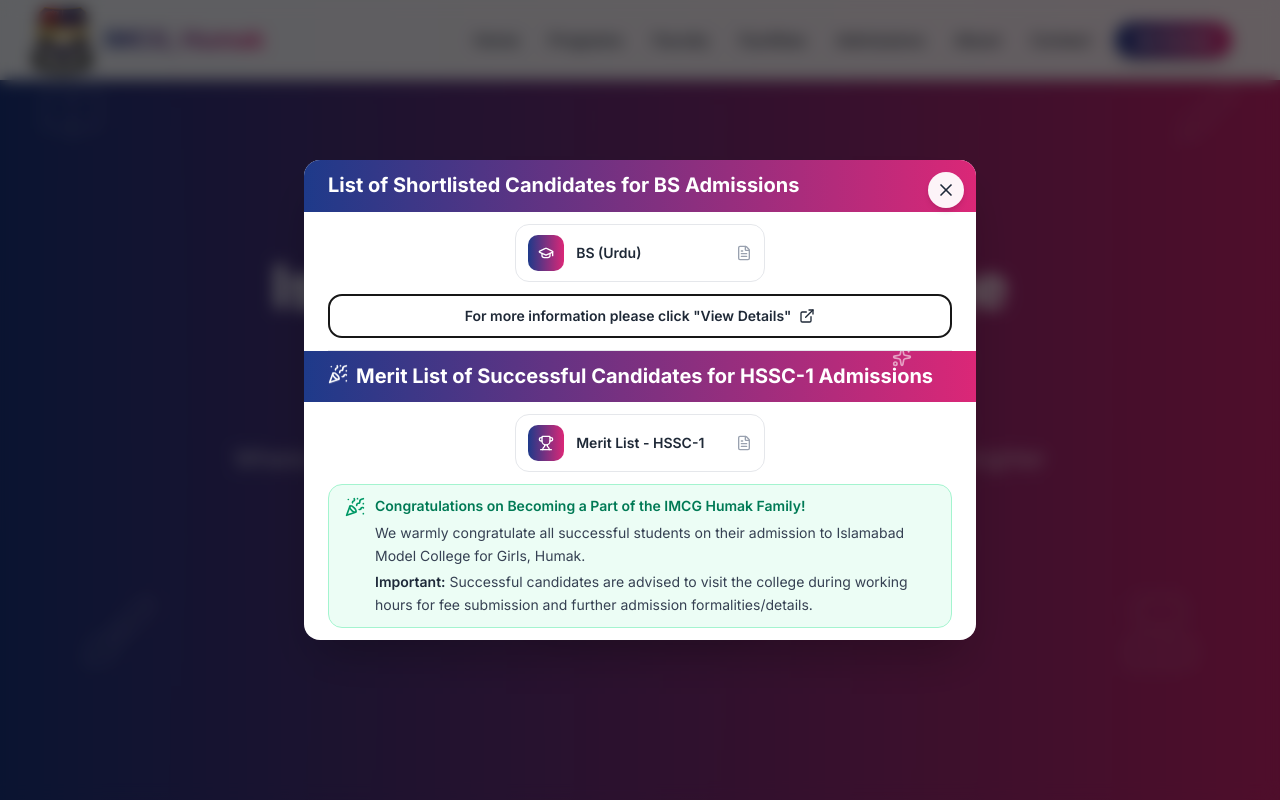
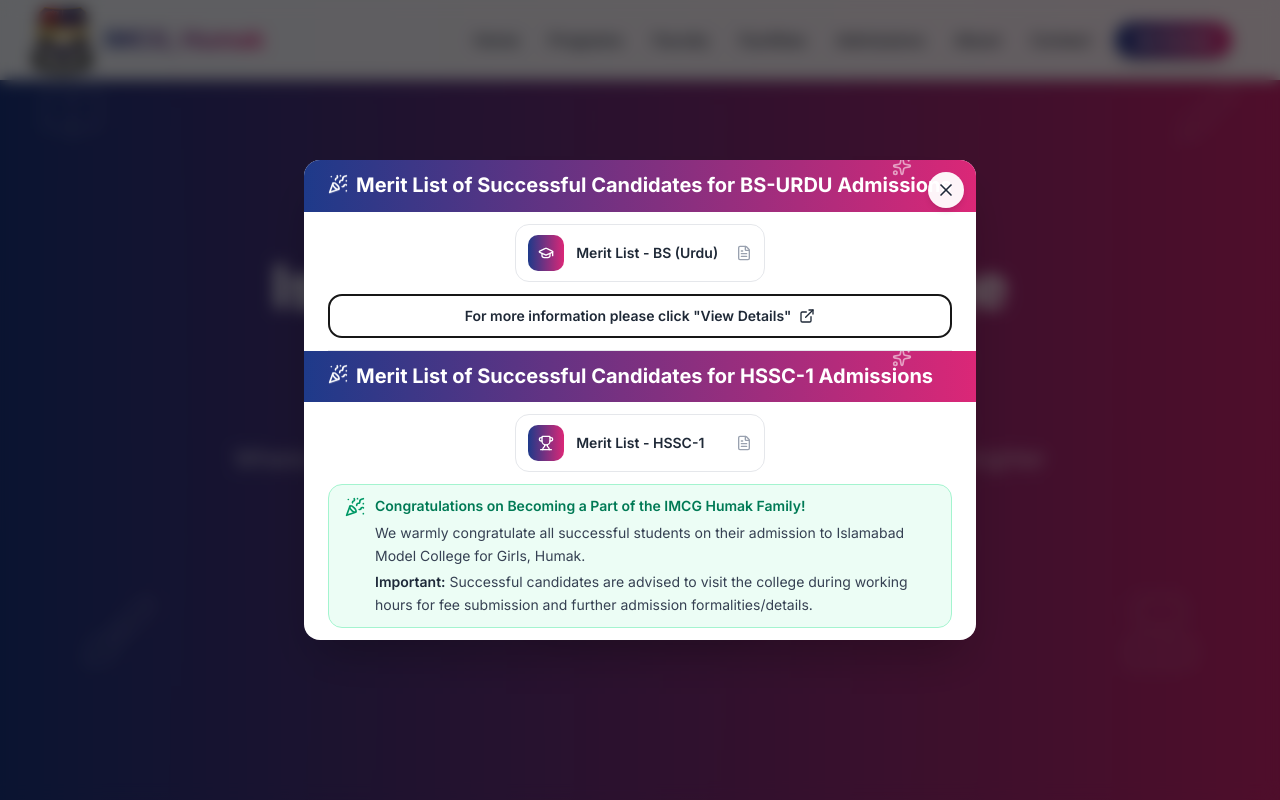
Before and after one commit to ShahzadGit/imcghumak, a Next.js app: page / in a window 1280 px wide. Shown: the top 800 px of the page. Built offline with nearby package versions, Linux system fonts and the light colour scheme.

Commit message:
Merit List for BS Urdu added

```diff
--- a/components/home/ShortlistedModal.tsx
+++ b/components/home/ShortlistedModal.tsx
@@ -22,8 +22,8 @@
 
 const BS_GROUPS: Group[] = [
   {
-    name: "BS (Urdu)",
-    href: "/shortlists/bs-urdu.pdf",
+    name: "Merit List - BS (Urdu)",
+    href: "/shortlists/1st-MeritList-bs-urdu.pdf",
     icon: GraduationCap,
   },
 ];
@@ -109,10 +109,20 @@
             {/* Scrollable content wrapper for both sections */}
             <div className="flex-1 overflow-y-auto">
               {/* ===== Section 1: BS Admissions ===== */}
-              <div className="flex-shrink-0 bg-gradient-brand px-4 py-2 sm:px-6 sm:py-3 pr-12 sm:pr-14">
+              {/* <div className="flex-shrink-0 bg-gradient-brand px-4 py-2 sm:px-6 sm:py-3 pr-12 sm:pr-14">
                 <h2 className="text-sm sm:text-lg md:text-xl font-bold text-white leading-snug">
                   List of Shortlisted Candidates for BS Admissions
                 </h2>
+              </div> */}
+              <div className="flex-shrink-0 relative bg-gradient-brand px-4 py-2 sm:px-6 sm:py-3 overflow-hidden">
+                {/* Subtle celebratory sparkle flasher */}
+                <Sparkles className="absolute -top-1 right-10 sm:right-16 w-4 h-4 sm:w-5 sm:h-5 text-white/70 animate-pulse" />
+                <div className="relative z-10 flex items-center gap-2">
+                  <PartyPopper className="w-4 h-4 sm:w-5 sm:h-5 text-white flex-shrink-0 animate-bounce" />
+                  <h2 className="text-sm sm:text-lg md:text-xl font-bold text-white leading-snug">
+                    Merit List of Successful Candidates for BS-URDU Admissions
+                  </h2>
+                </div>
               </div>
 
               <div className="px-3 py-2 sm:px-6 sm:py-3">
```
Also changed, not shown: 1 other file (tests, documents, lock files or other folders).
